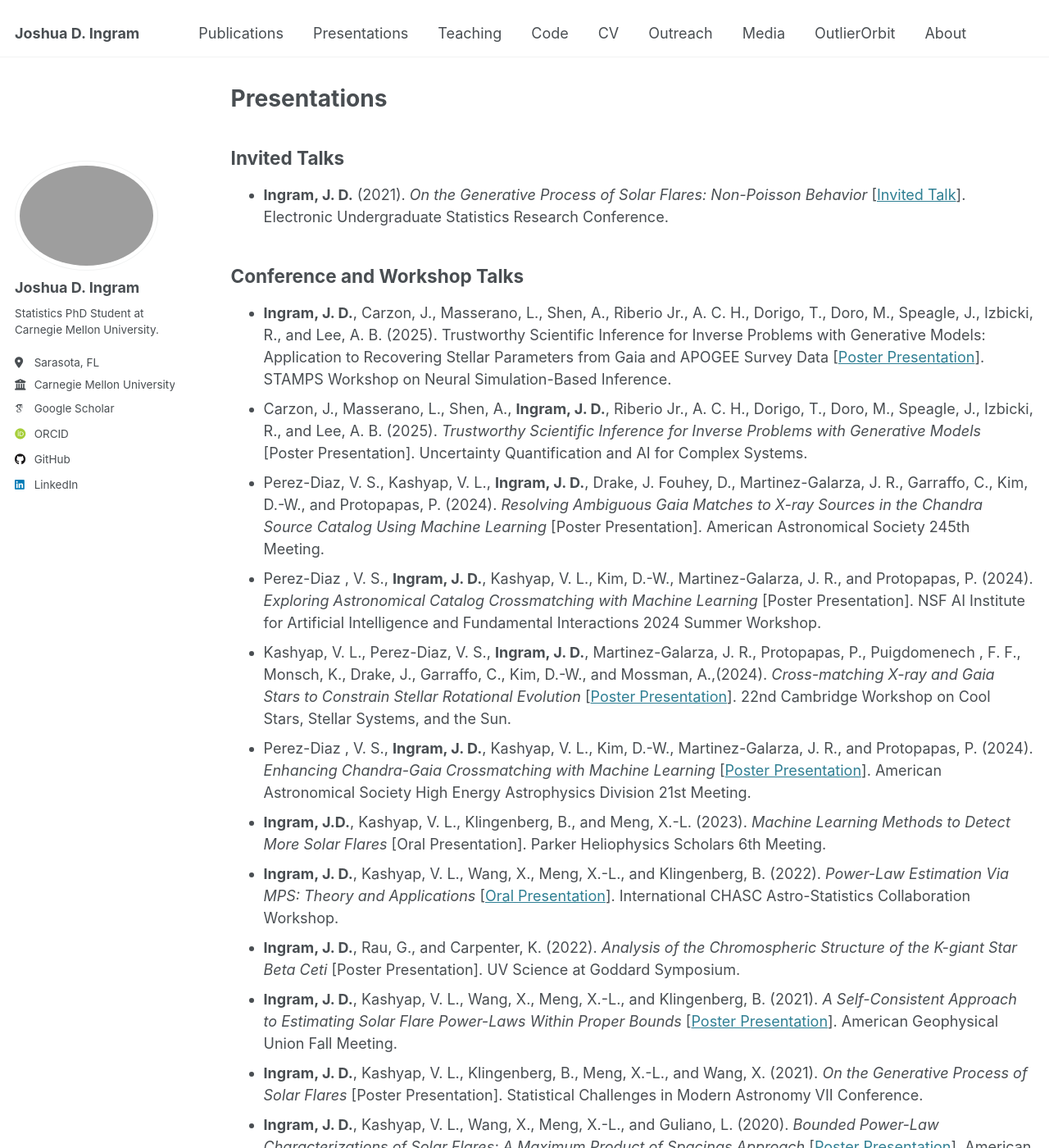
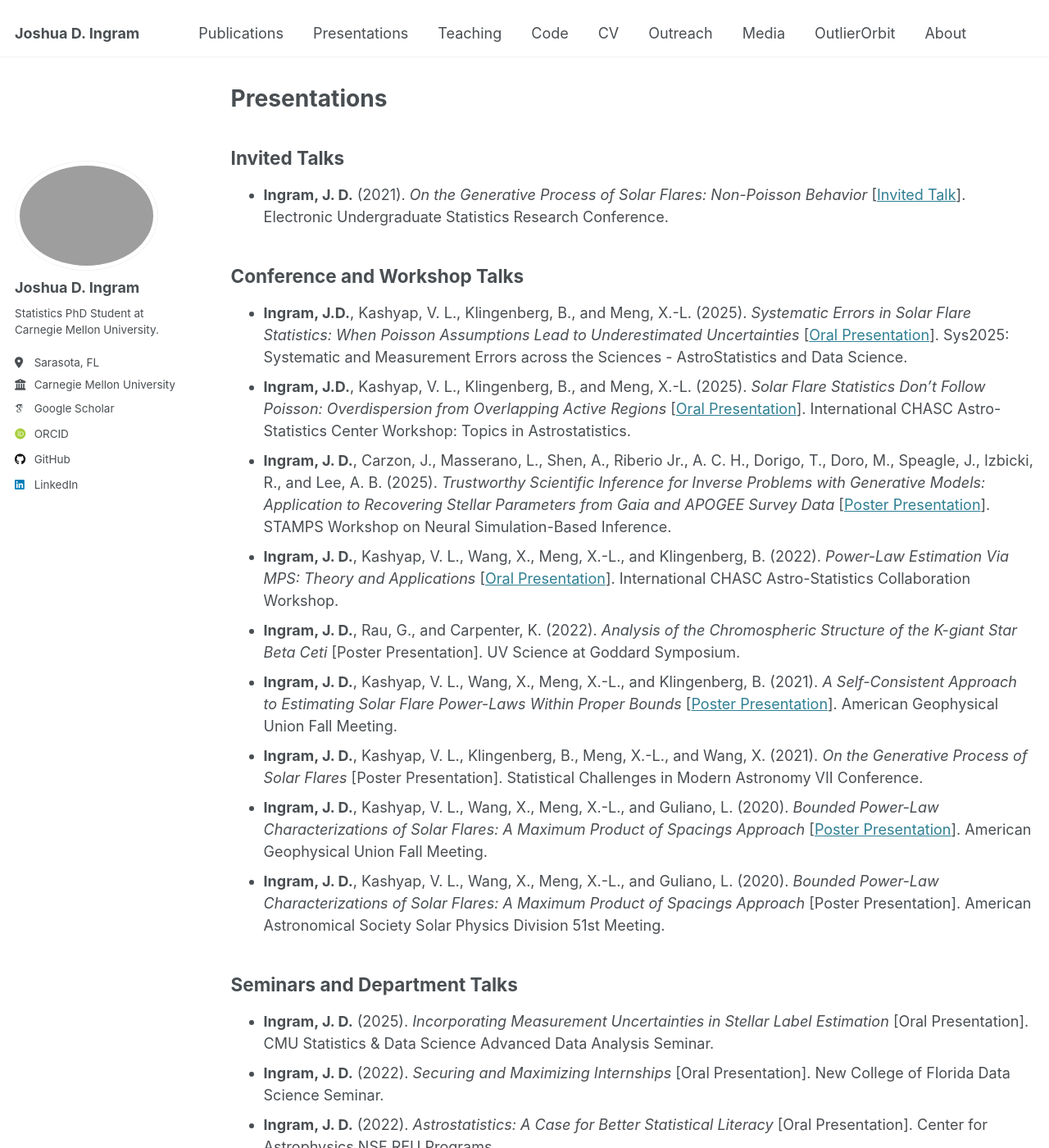
Before and after one commit to Joshuaingram/joshuaingram.github.io, a Jekyll site: the page built from _pages/presentations.md, in a window 1280 px wide and 1400 px high. Shown: the whole window at 82% size. Built offline with Jekyll 4.4.1, drawn with Linux system fonts in a browser that asks for light colours; some web fonts are replaced; some of the changed text lies outside the part shown.

Commit message:
Update presentations with new talks and posters
Added new presentations and updated existing ones in the presentations markdown file.

```diff
--- a/_pages/presentations.md
+++ b/_pages/presentations.md
@@ -11,13 +11,9 @@
 
 Conference and Workshop Talks
 ------
-* **Ingram, J. D.**, Carzon, J., Masserano, L., Shen, A., Riberio Jr., A. C. H., Dorigo, T., Doro, M., Speagle, J., Izbicki, R., and Lee, A. B. (2025). Trustworthy Scientific Inference for Inverse Problems with Generative Models: Application to Recovering Stellar Parameters from Gaia and APOGEE Survey Data [[Poster Presentation](https://www.cmu.edu/dietrich/statistics-datascience/stamps/workshop/posters.html)]. STAMPS Workshop on Neural Simulation-Based Inference.
-* Carzon, J., Masserano, L., Shen, A., **Ingram, J. D.**, Riberio Jr., A. C. H., Dorigo, T., Doro, M., Speagle, J., Izbicki, R., and Lee, A. B. (2025). *Trustworthy Scientific Inference for Inverse Problems with Generative Models* [Poster Presentation]. Uncertainty Quantification and AI for Complex Systems.
-* Perez-Diaz, V. S., Kashyap, V. L., **Ingram, J. D.**, Drake, J. Fouhey, D., Martinez-Galarza, J. R., Garraffo, C., Kim, D.-W., and Protopapas, P. (2024). *Resolving Ambiguous Gaia Matches to X-ray Sources in the Chandra Source Catalog Using Machine Learning* [Poster Presentation]. American Astronomical Society 245th Meeting.
-* Perez-Diaz , V. S., **Ingram, J. D.**, Kashyap, V. L., Kim, D.-W., Martinez-Galarza, J. R., and Protopapas, P. (2024). *Exploring Astronomical Catalog Crossmatching with Machine Learning* [Poster Presentation]. NSF AI Institute for Artificial Intelligence and Fundamental Interactions 2024 Summer Workshop.
-* Kashyap, V. L., Perez-Diaz, V. S., **Ingram, J. D.**, Martinez-Galarza, J. R., Protopapas, P., Puigdomenech , F. F., Monsch, K., Drake, J., Garraffo, C., Kim, D.-W., and Mossman, A.,(2024). *Cross-matching X-ray and Gaia Stars to Constrain Stellar Rotational Evolution* [[Poster Presentation](https://zenodo.org/records/13117768)]. 22nd Cambridge Workshop on Cool Stars, Stellar Systems, and the Sun.
-* Perez-Diaz , V. S., **Ingram, J. D.**, Kashyap, V. L., Kim, D.-W., Martinez-Galarza, J. R., and Protopapas, P. (2024). *Enhancing Chandra-Gaia Crossmatching with Machine Learning* [[Poster Presentation](https://ui.adsabs.harvard.edu/abs/2024HEAD...2110502P/abstract)]. American Astronomical Society High Energy Astrophysics Division 21st Meeting.
-* **Ingram, J.D.**, Kashyap, V. L., Klingenberg, B., and Meng, X.-L. (2023). *Machine Learning Methods to Detect More Solar Flares* [Oral Presentation]. Parker Heliophysics Scholars 6th Meeting.
+* **Ingram, J.D.**, Kashyap, V. L., Klingenberg, B., and Meng, X.-L. (2025). *Systematic Errors in Solar Flare Statistics: When Poisson Assumptions Lead to Underestimated Uncertainties* [[Oral Presentation](https://sites.google.com/uah.edu/sys2025/program?authuser=0)]. Sys2025: Systematic and Measurement Errors across the Sciences - AstroStatistics and Data Science.
+* **Ingram, J.D.**, Kashyap, V. L., Klingenberg, B., and Meng, X.-L. (2025). *Solar Flare Statistics Don’t Follow Poisson: Overdispersion from Overlapping Active Regions* [[Oral Presentation](https://hea-www.harvard.edu/astrostat/CHASC_2526/)]. International CHASC Astro-Statistics Center Workshop: Topics in Astrostatistics.
+* **Ingram, J. D.**, Carzon, J., Masserano, L., Shen, A., Riberio Jr., A. C. H., Dorigo, T., Doro, M., Speagle, J., Izbicki, R., and Lee, A. B. (2025). *Trustworthy Scientific Inference for Inverse Problems with Generative Models: Application to Recovering Stellar Parameters from Gaia and APOGEE Survey Data* [[Poster Presentation](https://www.cmu.edu/dietrich/statistics-datascience/stamps/workshop/posters.html)]. STAMPS Workshop on Neural Simulation-Based Inference.
 * **Ingram, J. D.**, Kashyap, V. L., Wang, X., Meng, X.-L., and Klingenberg, B. (2022). *Power-Law Estimation Via MPS: Theory and Applications* [[Oral Presentation](https://hea-www.harvard.edu/AstroStat/CHASC_2122/MPS_20220802.pdf)]. International CHASC Astro-Statistics Collaboration Workshop.
 * **Ingram, J. D.**, Rau, G., and Carpenter, K. (2022). *Analysis of the Chromospheric Structure of the K-giant Star Beta Ceti* [Poster Presentation]. UV Science at Goddard Symposium.
 * **Ingram, J. D.**, Kashyap, V. L., Wang, X., Meng, X.-L., and Klingenberg, B. (2021). *A Self-Consistent Approach to Estimating Solar Flare Power-Laws Within Proper Bounds* [[Poster Presentation](https://ui.adsabs.harvard.edu/abs/2021AGUFMSH25E2122I/abstract)]. American Geophysical Union Fall Meeting.
@@ -34,3 +30,12 @@
 * **Ingram, J. D.** (2021). *The Bayesian Approach to Modeling the World* [Oral Presentation]. New College of Florida Mathematics Seminar.
 * **Ingram, J. D.** (2020). *Bounded Power-Law Characterizations of Solar Flares: A Maximum Product of Spacings Approach* [[Oral Presentation](https://zenodo.org/records/4122268)]. NSF-SAO Solar REU Seminar.
 * **Ingram, J. D.** (2020). *Power-Law Characterizations of Solar Flares* [Oral Presentation]. International CHASC Astro-Statistics Collaboration Seminar.
+
+Coauthor Talks and Posters
+------
+* Carzon, J., Masserano, L., Shen, A., **Ingram, J. D.**, Riberio Jr., A. C. H., Dorigo, T., Doro, M., Speagle, J., Izbicki, R., and Lee, A. B. (2025). *Trustworthy Scientific Inference for Inverse Problems with Generative Models* [Poster Presentation]. Uncertainty Quantification and AI for Complex Systems.
+* Perez-Diaz, V. S., Kashyap, V. L., **Ingram, J. D.**, Drake, J. Fouhey, D., Martinez-Galarza, J. R., Garraffo, C., Kim, D.-W., and Protopapas, P. (2024). *Resolving Ambiguous Gaia Matches to X-ray Sources in the Chandra Source Catalog Using Machine Learning* [Poster Presentation]. American Astronomical Society 245th Meeting.
+* Perez-Diaz , V. S., **Ingram, J. D.**, Kashyap, V. L., Kim, D.-W., Martinez-Galarza, J. R., and Protopapas, P. (2024). *Exploring Astronomical Catalog Crossmatching with Machine Learning* [Poster Presentation]. NSF AI Institute for Artificial Intelligence and Fundamental Interactions 2024 Summer Workshop.
+* Kashyap, V. L., Perez-Diaz, V. S., **Ingram, J. D.**, Martinez-Galarza, J. R., Protopapas, P., Puigdomenech , F. F., Monsch, K., Drake, J., Garraffo, C., Kim, D.-W., and Mossman, A.,(2024). *Cross-matching X-ray and Gaia Stars to Constrain Stellar Rotational Evolution* [[Poster Presentation](https://zenodo.org/records/13117768)]. 22nd Cambridge Workshop on Cool Stars, Stellar Systems, and the Sun.
+* Perez-Diaz , V. S., **Ingram, J. D.**, Kashyap, V. L., Kim, D.-W., Martinez-Galarza, J. R., and Protopapas, P. (2024). *Enhancing Chandra-Gaia Crossmatching with Machine Learning* [[Poster Presentation](https://ui.adsabs.harvard.edu/abs/2024HEAD...2110502P/abstract)]. American Astronomical Society High Energy Astrophysics Division 21st Meeting.
+* **Ingram, J.D.**, Kashyap, V. L., Klingenberg, B., and Meng, X.-L. (2023). *Machine Learning Methods to Detect More Solar Flares* [Oral Presentation]. Parker Heliophysics Scholars 6th Meeting.
```
